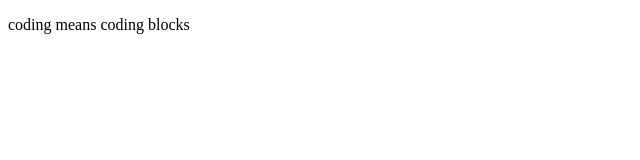
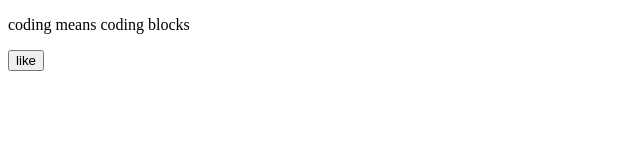
Before and after one commit to Nitesh1234-crypto/gitsession2, a plain HTML site: page index.html in a window 1280 px wide. Shown: the full height of the page, 0-640 px from the left. Drawn offline with Linux system fonts and the light colour scheme.

```diff
--- a/index.html
+++ b/index.html
@@ -7,5 +7,6 @@
 </head>
 <body>
     <p>coding means coding blocks</p>
+    <button>like</button>
 </body>
 </html>
```
